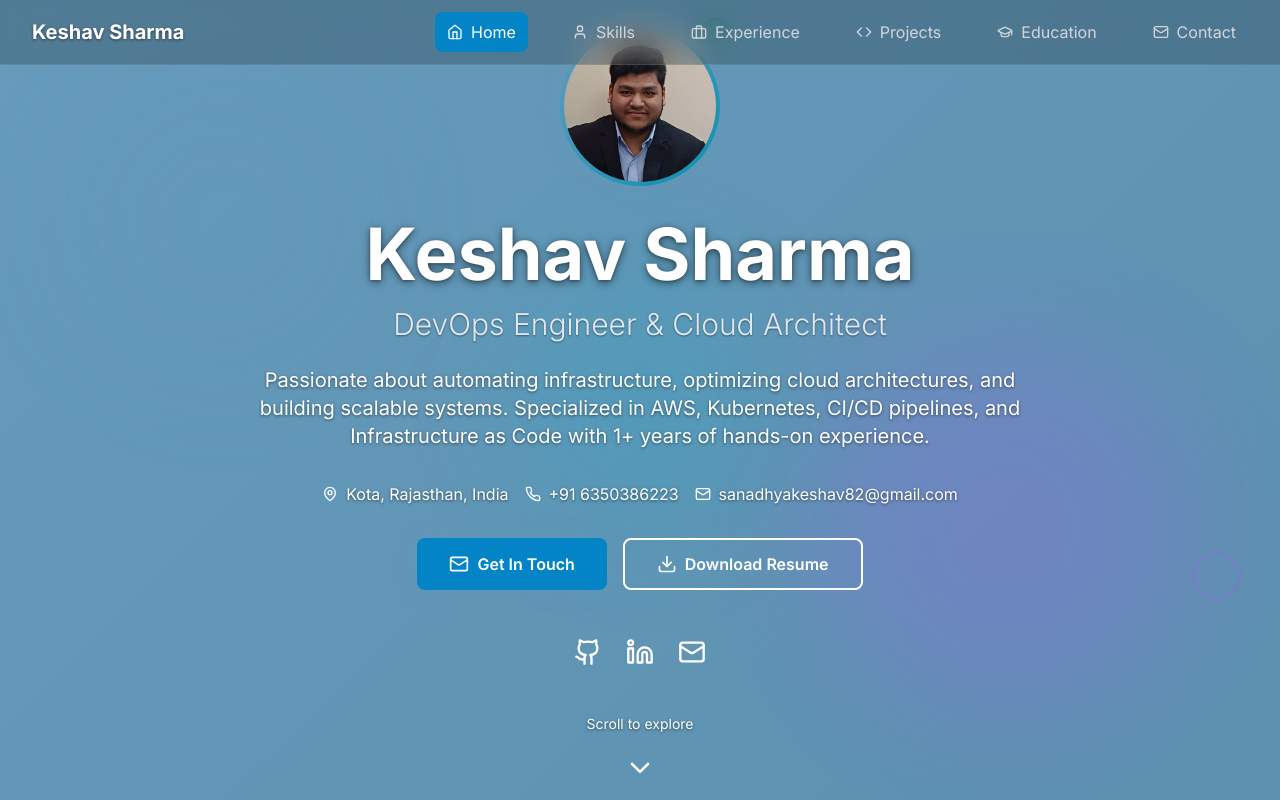
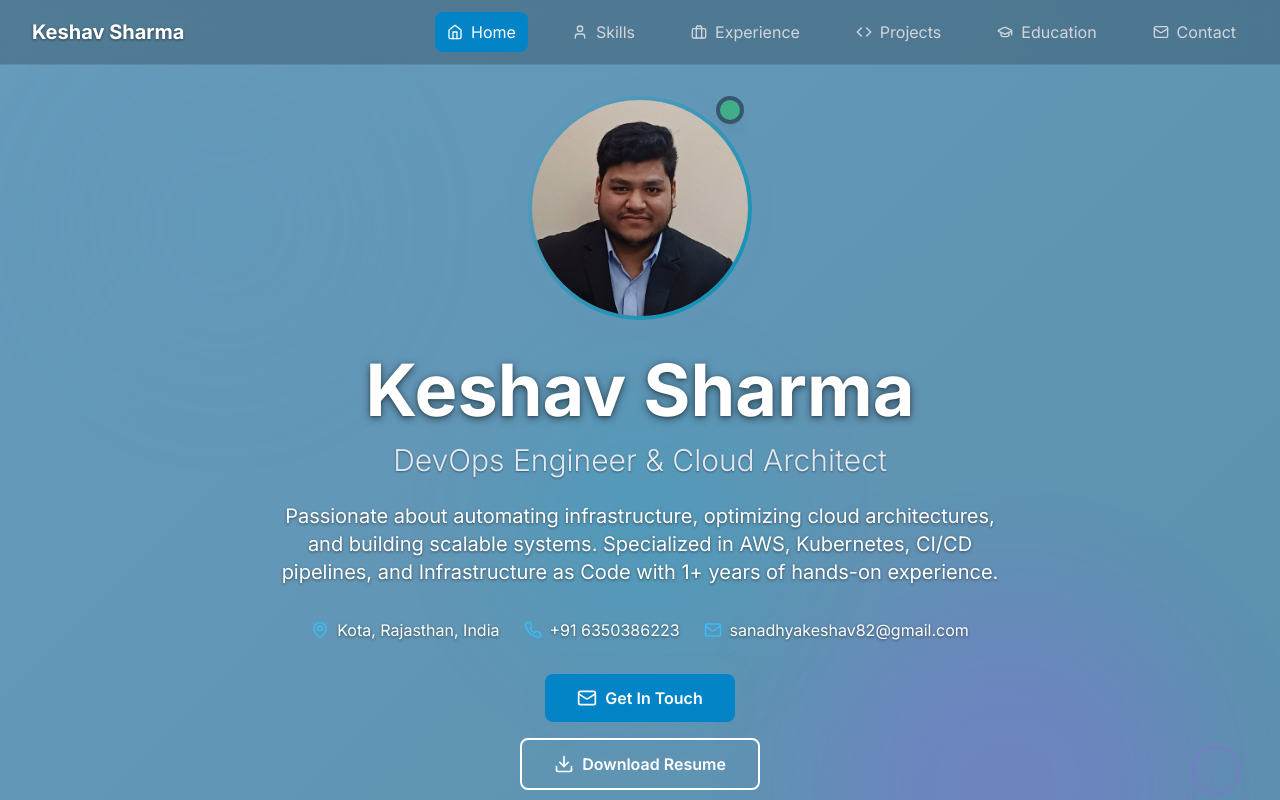
Before and after one commit to Keshav-Sharma354/Portfolio, a Next.js app: page / in a window 1280 px wide. Shown: the top 800 px of the page. Built offline with nearby package versions, Linux system fonts and the light colour scheme.

Commit message:
Update Hero.tsx

```diff
--- a/components/Hero.tsx
+++ b/components/Hero.tsx
@@ -2,7 +2,7 @@
 
 import { motion } from 'framer-motion'
 import Image from 'next/image'
-import { ChevronDown, Github, Linkedin, Mail, Phone, MapPin, Download, ExternalLink } from 'lucide-react'
+import { ChevronDown, Github, Linkedin, Mail, Phone, MapPin, Download } from 'lucide-react'
 
 const Hero = () => {
   const containerVariants = {
@@ -35,7 +35,7 @@ const Hero = () => {
   }
 
   return (
-    <section id="hero" className="min-h-screen flex items-center justify-center relative overflow-hidden">
+    <section id="hero" className="min-h-screen flex items-center justify-center relative overflow-hidden pt-20 pb-16 md:pt-24 md:pb-20">
       {/* Animated Background */}
       <div className="absolute inset-0 z-0">
         <div className="absolute top-20 left-20 w-72 h-72 bg-primary-500/20 rounded-full blur-3xl animate-pulse-slow"></div>
@@ -43,43 +43,46 @@ const Hero = () => {
         <div className="absolute top-1/2 left-1/2 transform -translate-x-1/2 -translate-y-1/2 w-64 h-64 bg-cyan-500/20 rounded-full blur-3xl animate-pulse-slow" style={{ animationDelay: '2s' }}></div>
       </div>
 
-      <div className="max-w-7xl mx-auto px-4 sm:px-6 lg:px-8 relative z-10">
+      <div className="max-w-7xl mx-auto px-4 sm:px-6 lg:px-8 relative z-10 w-full">
         <motion.div
           variants={containerVariants}
           initial="hidden"
           animate="visible"
-          className="text-center"
+          className="text-center flex flex-col items-center"
         >
           {/* Profile Image */}
           <motion.div
             variants={itemVariants}
-            className="mb-8 flex justify-center"
+            className="mb-6 md:mb-8"
           >
-            <div className="relative">
-              <div className="w-32 h-32 md:w-40 md:h-40 rounded-full bg-gradient-to-br from-primary-500 to-cyan-600 p-1 glow">
-                <Image
-                  src="/profile.jpg"
-                  alt="Keshav Sharma"
-                  width={160}
-                  height={160}
-                  className="w-full h-full rounded-full object-cover"
-                />
+            <div className="relative inline-block">
+              <div className="w-40 h-40 md:w-48 md:h-48 lg:w-56 lg:h-56 rounded-full bg-gradient-to-br from-primary-500 to-cyan-600 p-1 glow">
+                <div className="w-full h-full rounded-full overflow-hidden bg-slate-800">
+                  <Image
+                    src="/profile.jpg"
+                    alt="Keshav Sharma"
+                    width={224}
+                    height={224}
+                    className="w-full h-full object-cover"
+                    priority
+                  />
+                </div>
               </div>
-              <div className="absolute -top-2 -right-2 w-6 h-6 bg-green-500 rounded-full border-2 border-slate-900 animate-pulse"></div>
+              <div className="absolute top-0 right-2 w-6 h-6 md:w-7 md:h-7 bg-green-500 rounded-full border-4 border-slate-900 animate-pulse shadow-lg"></div>
             </div>
           </motion.div>
 
           {/* Name and Title */}
           <motion.h1
             variants={itemVariants}
-            className="text-4xl md:text-6xl lg:text-7xl font-bold mb-4"
+            className="text-4xl md:text-5xl lg:text-7xl font-bold mb-3 md:mb-4"
           >
             <span className="gradient-text">Keshav Sharma</span>
           </motion.h1>
 
           <motion.h2
             variants={itemVariants}
-            className="text-xl md:text-2xl lg:text-3xl text-subtitle mb-6 font-light"
+            className="text-xl md:text-2xl lg:text-3xl text-subtitle mb-5 md:mb-6 font-light"
           >
             DevOps Engineer & Cloud Architect
           </motion.h2>
@@ -87,7 +90,7 @@ const Hero = () => {
           {/* Description */}
           <motion.p
             variants={itemVariants}
-            className="text-lg md:text-xl text-enhanced max-w-3xl mx-auto mb-8 leading-relaxed"
+            className="text-base md:text-lg lg:text-xl text-enhanced max-w-3xl mx-auto mb-6 md:mb-8 leading-relaxed px-4"
           >
             Passionate about automating infrastructure, optimizing cloud architectures, and building scalable systems.
             Specialized in AWS, Kubernetes, CI/CD pipelines, and Infrastructure as Code with 1+ years of hands-on experience.
@@ -96,32 +99,32 @@ const Hero = () => {
           {/* Contact Info */}
           <motion.div
             variants={itemVariants}
-            className="flex flex-wrap justify-center gap-4 mb-8 text-sm md:text-base"
+            className="flex flex-col md:flex-row flex-wrap justify-center items-center gap-3 md:gap-6 mb-6 md:mb-8 text-sm md:text-base"
           >
             <div className="flex items-center space-x-2 text-enhanced">
-              <MapPin size={16} className="text-white" />
+              <MapPin size={18} className="text-primary-400 flex-shrink-0" />
               <span>Kota, Rajasthan, India</span>
             </div>
             <div className="flex items-center space-x-2 text-enhanced">
-              <Phone size={16} className="text-white" />
+              <Phone size={18} className="text-primary-400 flex-shrink-0" />
               <span>+91 6350386223</span>
             </div>
             <div className="flex items-center space-x-2 text-enhanced">
-              <Mail size={16} className="text-white" />
-              <span>sanadhyakeshav82@gmail.com</span>
+              <Mail size={18} className="text-primary-400 flex-shrink-0" />
+              <span className="break-all">sanadhyakeshav82@gmail.com</span>
             </div>
           </motion.div>
 
           {/* Action Buttons */}
           <motion.div
             variants={itemVariants}
-            className="flex flex-wrap justify-center gap-4 mb-12"
+            className="flex flex-col sm:flex-row flex-wrap justify-center gap-4 mb-8 md:mb-12 w-full max-w-md mx-auto px-4"
           >
             <motion.a
               href="mailto:sanadhyakeshav82@gmail.com"
               whileHover={{ scale: 1.05 }}
               whileTap={{ scale: 0.95 }}
-              className="bg-primary-600 hover:bg-primary-700 btn-text px-8 py-3 rounded-lg font-semibold transition-all duration-300 flex items-center space-x-2 glow"
+              className="bg-primary-600 hover:bg-primary-700 btn-text px-6 md:px-8 py-3 rounded-lg font-semibold transition-all duration-300 flex items-center justify-center space-x-2 glow w-full sm:w-auto"
             >
               <Mail size={20} />
               <span>Get In Touch</span>
@@ -132,7 +135,7 @@ const Hero = () => {
               download
               whileHover={{ scale: 1.05 }}
               whileTap={{ scale: 0.95 }}
-              className="bg-transparent border-2 border-white text-white hover:bg-white hover:text-primary-600 px-8 py-3 rounded-lg font-semibold transition-all duration-300 flex items-center space-x-2"
+              className="bg-transparent border-2 border-white text-white hover:bg-white hover:text-primary-600 px-6 md:px-8 py-3 rounded-lg font-semibold transition-all duration-300 flex items-center justify-center space-x-2 w-full sm:w-auto"
             >
               <Download size={20} />
               <span>Download Resume</span>
@@ -142,7 +145,7 @@ const Hero = () => {
           {/* Social Links */}
           <motion.div
             variants={itemVariants}
-            className="flex justify-center space-x-6 mb-12"
+            className="flex justify-center space-x-8 mb-10 md:mb-12"
           >
             <motion.a
               href="https://github.com/Keshav-Sharma354"
@@ -150,9 +153,10 @@ const Hero = () => {
               rel="noopener noreferrer"
               whileHover={{ scale: 1.2, rotate: 5 }}
               whileTap={{ scale: 0.9 }}
-              className="text-white hover:text-primary-200 transition-colors duration-300"
+              className="text-white hover:text-primary-400 transition-colors duration-300"
+              aria-label="GitHub Profile"
             >
-              <Github size={28} />
+              <Github size={32} />
             </motion.a>
             <motion.a
               href="https://linkedin.com/in/keshav-sharma-6551711b8"
@@ -160,17 +164,19 @@ const Hero = () => {
               rel="noopener noreferrer"
               whileHover={{ scale: 1.2, rotate: -5 }}
               whileTap={{ scale: 0.9 }}
-              className="text-white hover:text-primary-200 transition-colors duration-300"
+              className="text-white hover:text-primary-400 transition-colors duration-300"
+              aria-label="LinkedIn Profile"
             >
-              <Linkedin size={28} />
+              <Linkedin size={32} />
             </motion.a>
             <motion.a
               href="mailto:sanadhyakeshav82@gmail.com"
               whileHover={{ scale: 1.2, rotate: 5 }}
               whileTap={{ scale: 0.9 }}
-              className="text-white hover:text-primary-200 transition-colors duration-300"
+              className="text-white hover:text-primary-400 transition-colors duration-300"
+              aria-label="Email Contact"
             >
-              <Mail size={28} />
+              <Mail size={32} />
             </motion.a>
           </motion.div>
 
@@ -184,7 +190,8 @@ const Hero = () => {
               onClick={scrollToNext}
               animate={{ y: [0, 10, 0] }}
               transition={{ duration: 2, repeat: Infinity }}
-              className="text-white hover:text-primary-200 transition-colors duration-300"
+              className="text-white hover:text-primary-400 transition-colors duration-300"
+              aria-label="Scroll to next section"
             >
               <ChevronDown size={32} />
             </motion.button>
```
